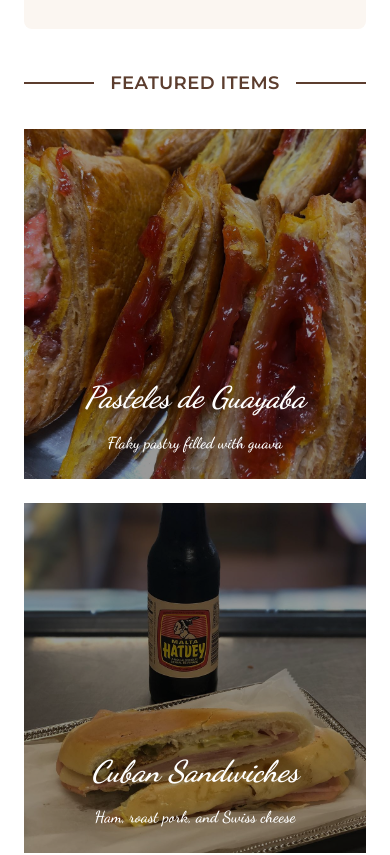
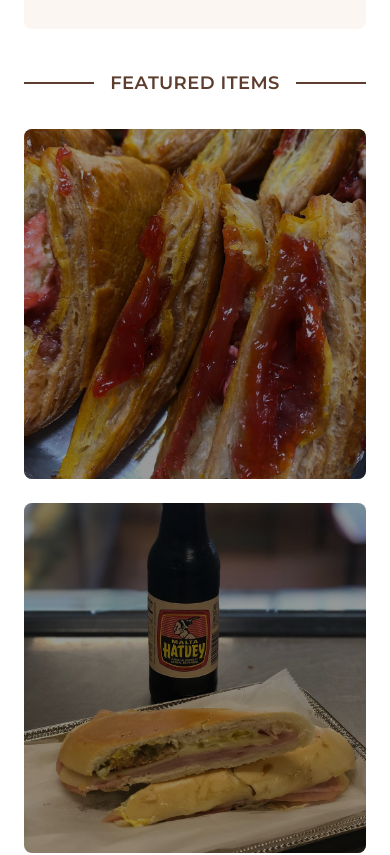
Before and after one commit to JoelLGarcia0/CubaBakery, a Next.js app: page / in a window 390 px wide. Shown: the part 2400-3255 px from the top of the page. Built offline with nearby package versions, Linux system fonts and the light colour scheme; a web font is replaced by a local one.

Commit message:
Update FeaturedCard.tsx

```diff
--- a/components/FeaturedCard.tsx
+++ b/components/FeaturedCard.tsx
@@ -9,7 +9,7 @@ interface FeaturedCardProps {
 
 const FeaturedCard: React.FC<FeaturedCardProps> = ({ title, description, image }) => {
   return (
-    <div className="relative w-full h-[350px] md:h-[400px] rounded-lg transition-transform duration-300 hover:scale-105"
+    <div className="relative w-full h-[350px] md:h-[400px] overflow-hidden rounded-lg transition-transform duration-300 hover:scale-105"
     >
         <Image
           src={image}
@@ -22,9 +22,9 @@ const FeaturedCard: React.FC<FeaturedCardProps> = ({ title, description, image }
 
       {/* Text Content with Fade-in Effect */}
       <motion.div
-        // initial={{ opacity: 0, y: 20 }}
-        // whileHover={{ opacity: 1, y: 0 }}
-        // transition={{ duration: 0.4 }}
+        initial={{ opacity: 0, y: 20 }}
+        whileHover={{ opacity: 1, y: 0 }}
+        transition={{ duration: 0.3 }}
         className="relative z-10 flex flex-col justify-end items-center font-accentFont h-full p-6 text-white"
       >
         <h3 className="text-3xl font-bold italic pb-2">{title}</h3>
```
